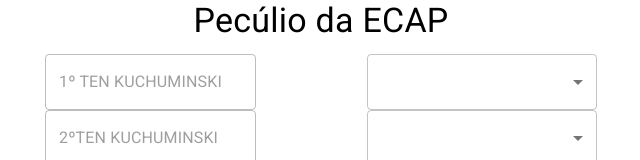
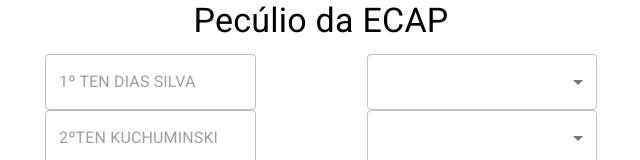
Before and after one commit to MatheusOliveira047/pec-lio-ecap, a React (Create React App) app: page / in a window 1280 px wide. Shown: the top 160 px of the page, without its empty margins (319-959 px from the left). Built offline with nearby package versions, Linux system fonts and the light colour scheme.

Commit message:
add military

```diff
--- a/src/App.js
+++ b/src/App.js
@@ -7,7 +7,7 @@ function App() {
   const militares = [
     {
       id: 1,
-      nome: "1º TEN KUCHUMINSKI"
+      nome: "1º TEN DIAS SILVA"
     },
     {
       id: 2,
```
